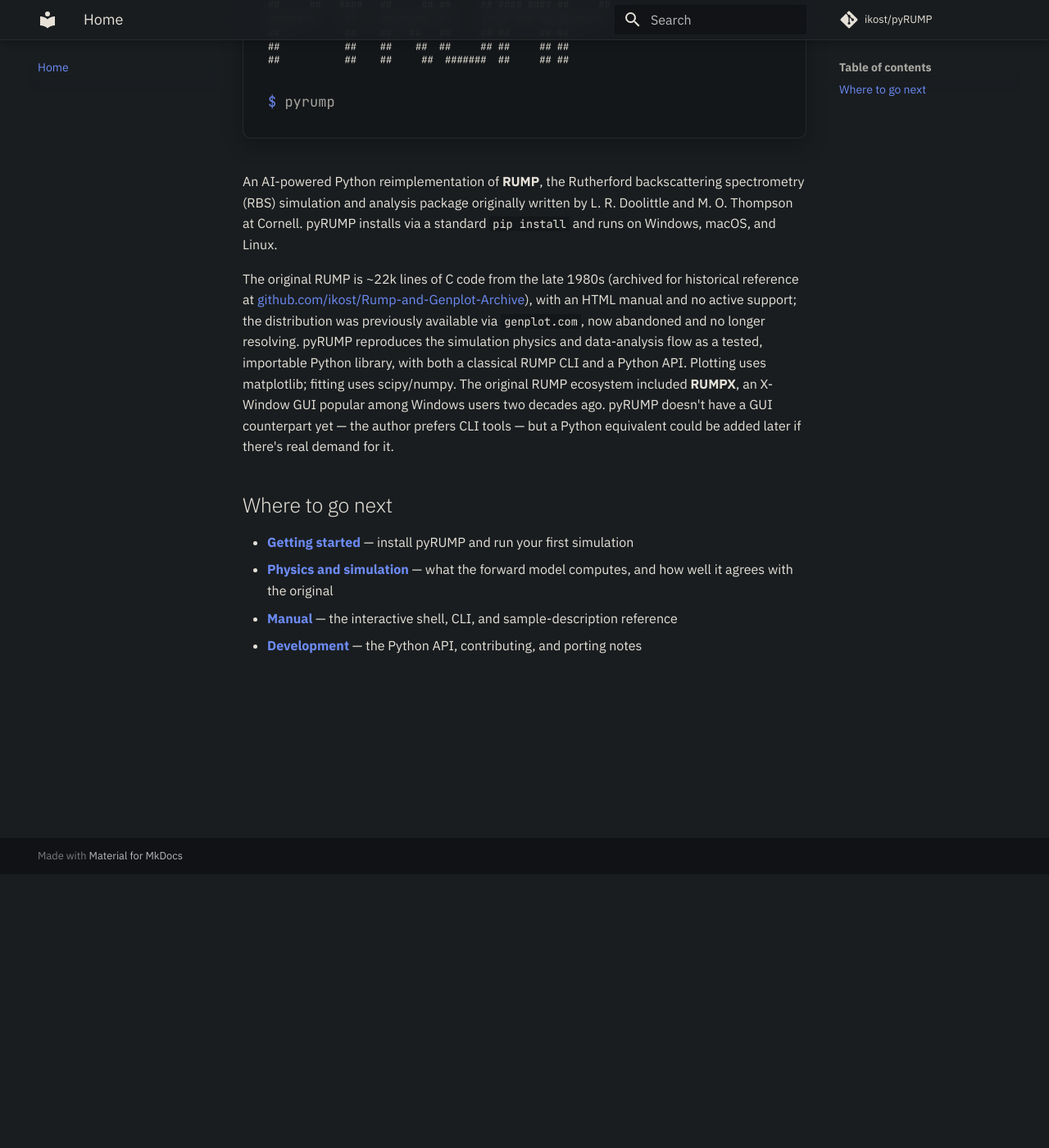
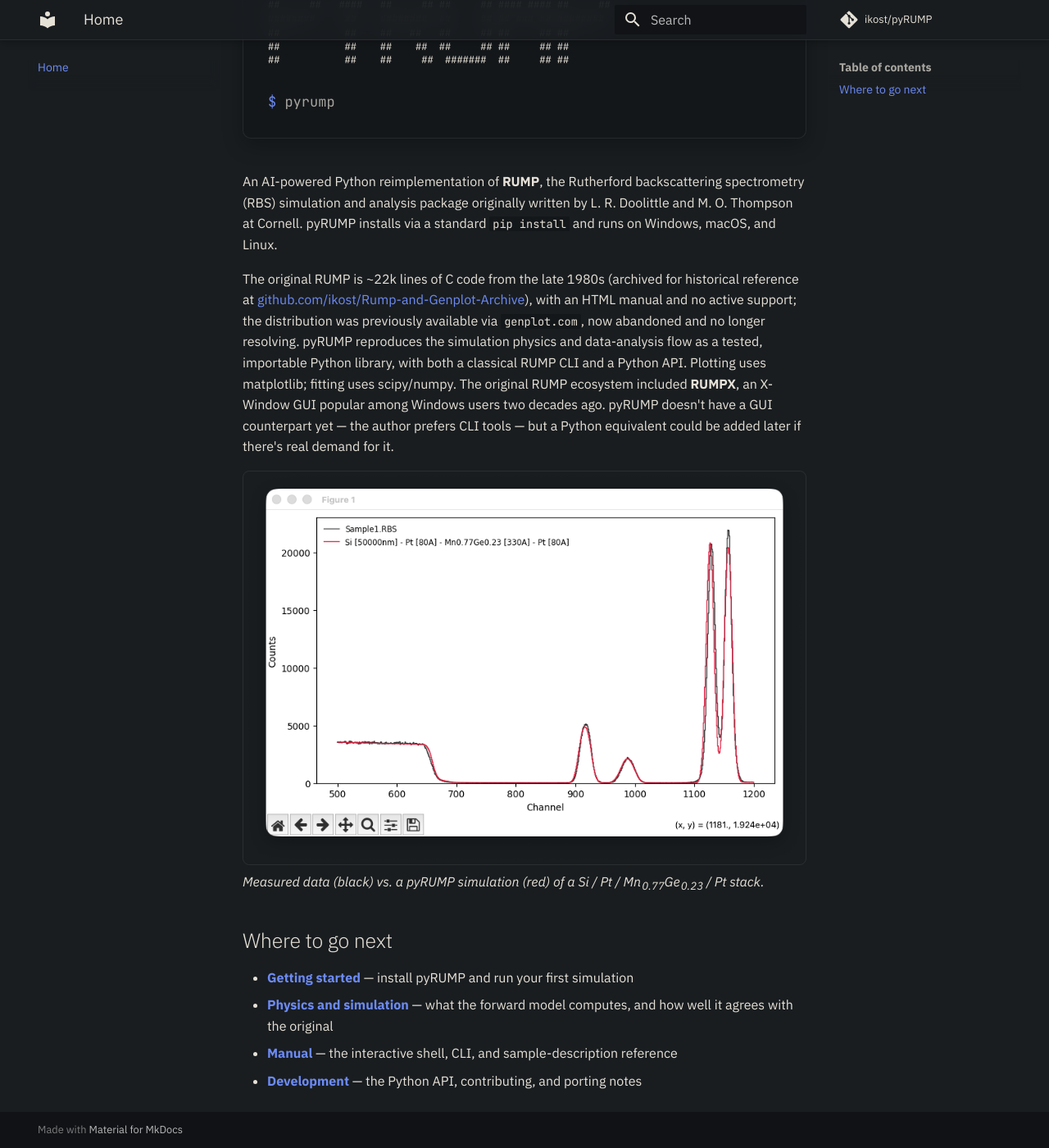
Before and after one commit to ikost/pyRUMP, an MkDocs documentation site: the page built from docs/index.md, in a window 1280 px wide and 1400 px high, scrolled down 334 px. Shown: the whole window at 82% size. Built offline with MkDocs 1.6.1 and Material for MkDocs 9.7.7, drawn with Linux system fonts in a browser that asks for light colours; comment, search, counter and statistics services are not loaded; before the commit the page ends 1203 px from its top, so only the background shows below that.

Commit message:
Swap example data to a Pt/MnGeN/Pt RC43 measurement, add docs image
Sample1.RBS/.lcm (real RC43-produced data with its matching structure)
replace VNM1313.RBS as the example for XEQ/SIM GET. Also add the
measured-vs-simulated spectrum comparison to the docs landing page.

Co-Authored-By: Claude Sonnet 5 <noreply@anthropic.com>

```diff
--- a/docs/index.md
+++ b/docs/index.md
@@ -36,6 +36,9 @@ The original RUMP ecosystem included **RUMPX**, an X-Window GUI popular among Wi
 users two decades ago. pyRUMP doesn't have a GUI counterpart yet — the author prefers
 CLI tools — but a Python equivalent could be added later if there's real demand for it.
 
+![Measured spectrum compared against a pyRUMP simulation, showing a Pt/MnGeN/Pt stack on Si](assets/spectrum-compare.png)
+*Measured data (black) vs. a pyRUMP simulation (red) of a Si / Pt / Mn<sub>0.77</sub>Ge<sub>0.23</sub> / Pt stack.*
+
 ## Where to go next
 
 - **[Getting started](getting-started/index.md)** — install pyRUMP and run your first simulation
--- a/docs/stylesheets/extra.css
+++ b/docs/stylesheets/extra.css
@@ -76,6 +76,12 @@
   overflow-x: auto;
 }
 
+.md-content img {
+  max-width: 100%;
+  border-radius: 8px;
+  border: 1px solid rgba(255, 255, 255, 0.08);
+}
+
 .ascii-banner {
   margin: 0 0 0.75rem;
   color: var(--md-accent-fg-color);
```
Also changed, not shown: examples/README.md (+4 -3 lines), docs/assets/spectrum-compare.png (added), 3 other files.
